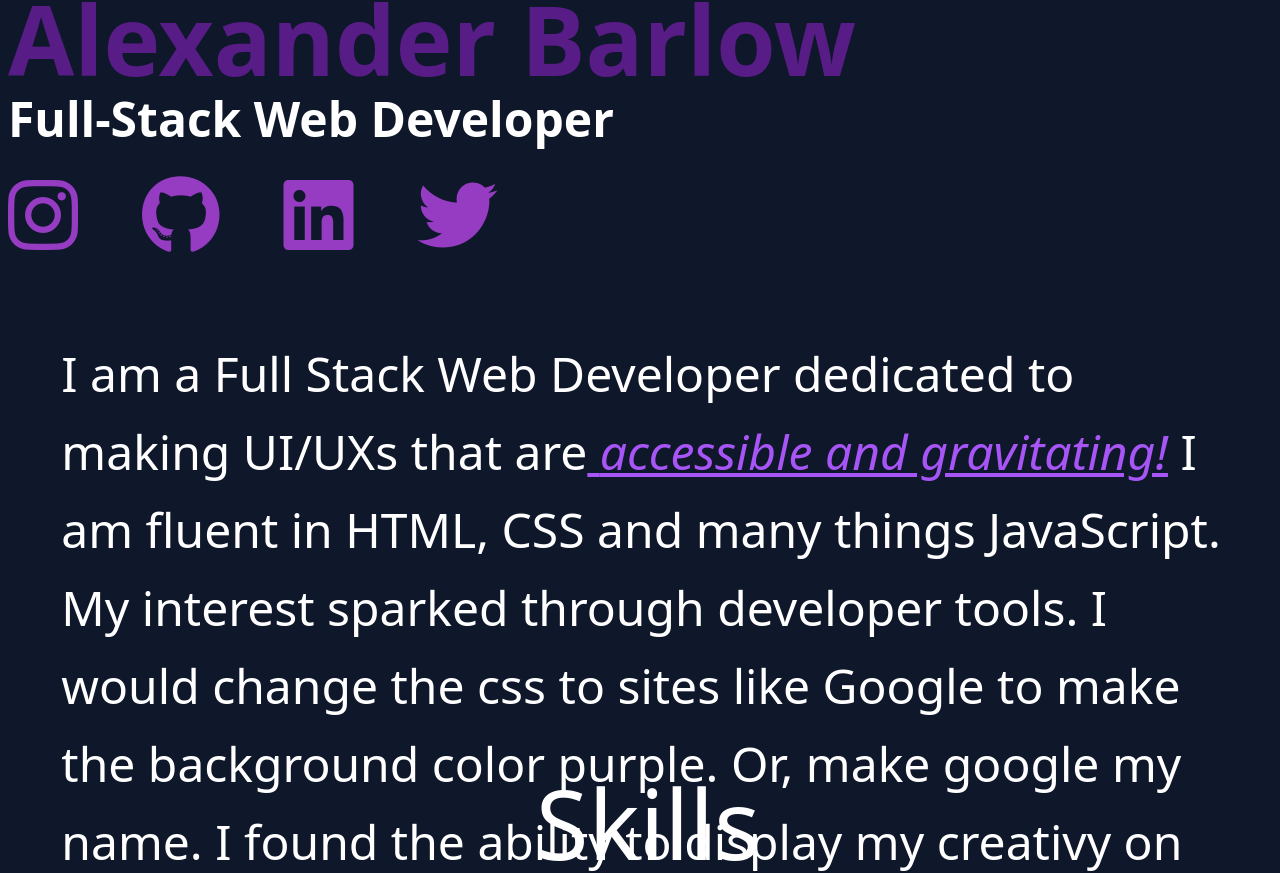
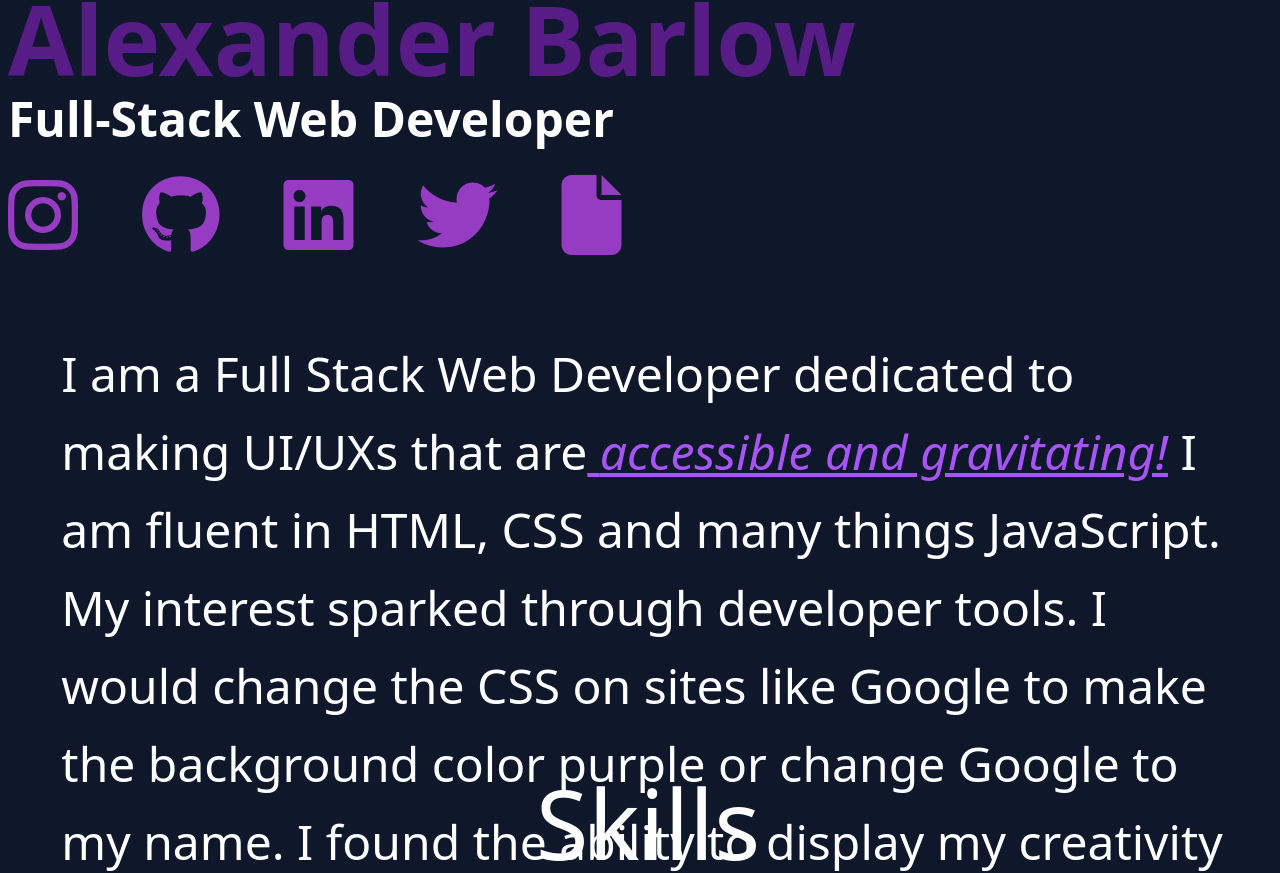
Before and after one commit to AlexanderBarlow/nextjs-portfolio, a Next.js app: page / in a window 1280 px wide. Shown: the part 145-1018 px from the top of the page. Built offline with nearby package versions, Linux system fonts and the light colour scheme; no server answers; a web font is replaced by a local one.

Commit message:
added downloadble resume

```diff
--- a/components/About.js
+++ b/components/About.js
@@ -5,6 +5,9 @@ import { Player } from "@lottiefiles/react-lottie-player";
 import { FontAwesomeIcon } from "@fortawesome/react-fontawesome";
 import { library } from "@fortawesome/fontawesome-svg-core";
 import { fas } from "@fortawesome/free-solid-svg-icons";
+
+// Import the PDF file
+import resumePDF from "../public/current_resume.pdf";
 
 function About() {
   return (
@@ -46,6 +49,12 @@ function About() {
                 style={{ color: "#963cc3" }}
               />
             </a>
+            <a href={resumePDF} download="current_resume.pdf">
+              <i
+                className="fa-solid fa-file fa-5x m-8 hover:fa-bounce"
+                style={{ color: "#963cc3", cursor: "pointer" }}
+              />
+            </a>
           </div>
         </div>
         <div className="flex lg:w-fit lg:h-fit lg:justify-center min-w-fit w-screen h-fit min-h-fit">
@@ -56,10 +65,8 @@ function About() {
               accessible and gravitating!
             </span>{" "}
             I am fluent in HTML, CSS and many things JavaScript. My interest
-            sparked through developer tools. I would change the css to sites
-            like Google to make the background color purple. Or, make google my
-            name. I found the ability to display my creativy on what connects
-            the world captivating.
+            sparked through developer tools. I would change the CSS on sites
+            like Google to make the background color purple or change Google to my name. I found the ability to display my creativity on what connects the world captivating.
           </p>
         </div>
         <div className="lg:flex lg:flex-100 lg:h-fit lg:w-fit lg:justify-center lg:align-middle hidden lg:z-0">
--- a/next.config.js
+++ b/next.config.js
@@ -3,13 +3,30 @@
 const withPWA = require('next-pwa')({
   dest: 'public',
   register: true,
-  disable: process.env.NODE_ENV ===      'development',
+  disable: process.env.NODE_ENV === 'development',
   skipWaiting: true
-})
-
+});
 
 const nextConfig = withPWA({
   reactStrictMode: true
-})
+});
 
-module.exports = nextConfig;
+module.exports = {
+  ...nextConfig, // Merge the configurations from nextConfig
+  webpack: (config) => {
+    config.module.rules.push({
+      test: /\.(pdf)$/,
+      use: [
+        {
+          loader: "file-loader",
+          options: {
+            outputPath: "static/", // Output folder for PDF files
+            publicPath: "_next/static/", // Path for serving PDF files
+          },
+        },
+      ],
+    });
+
+    return config;
+  },
+};
--- a/package.json
+++ b/package.json
@@ -25,6 +25,7 @@
   },
   "devDependencies": {
     "autoprefixer": "^10.4.14",
+    "file-loader": "^6.2.0",
     "postcss": "^8.4.25",
     "tailwindcss": "^3.3.2"
   }
```
Also changed, not shown: 2 other files (tests, documents, lock files or other folders).
